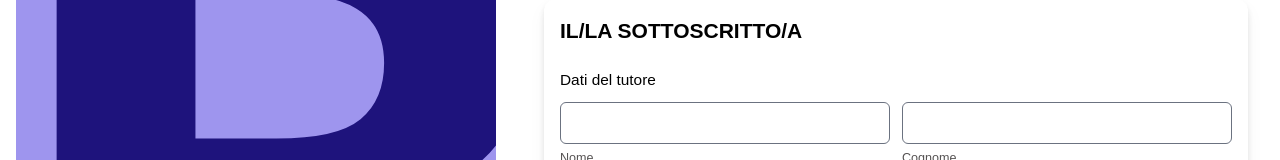
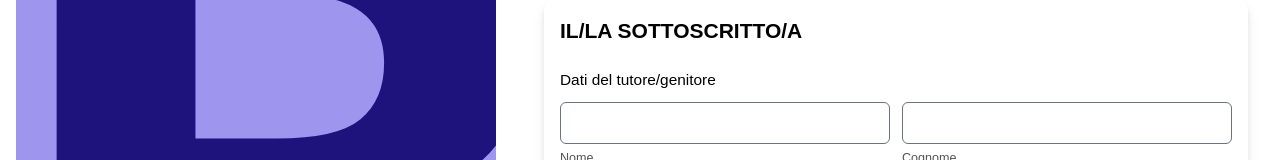
Before and after one commit to nicolofranceschi/galletto, a Next.js app: page /b in a window 1280 px wide. Shown: the part 231-391 px from the top of the page. Built offline with nearby package versions, Linux system fonts and the light colour scheme; no server answers.

Commit message:
final update

```diff
--- a/forms/DatiAnagrafici.jsx
+++ b/forms/DatiAnagrafici.jsx
@@ -9,7 +9,7 @@ export default function DatiAnagrafici() {
   return (
     <div className="flex flex-col gap-4">
       <Section title="IL/LA SOTTOSCRITTO/A" family="da_">
-        <Wrapper title="Dati del tutore">
+        <Wrapper title="Dati del tutore/genitore">
           <Input name="Nome" />
           <Input name="Cognome" />
         </Wrapper>
--- a/pages/b.jsx
+++ b/pages/b.jsx
@@ -222,7 +222,7 @@ export default function A() {
               </Section>
               <Section title="Manifestazione del consenso e presa visione (Privacy, Regolamento UE n. 2016/679 - Regolamento SSD e Campi estivi)">
               <CheckBox
-                  text="DICHIARO di aver provveduto al tesseramento del partecipante. 2. DICHIARO di aver preso visione del regolamento del camp, del regolamento interno e dello statuto della GSA ssd a rl condividendone le finalità istituzionali e i valori. 3. CONFERMO che in caso di rinuncia la quota ora saldata sarà restituita decurtata di 30.00 euro nel caso in cui la disdetta pervenga alla direzione in forma scritta almeno 15gg prima dell’inizio del camp oppure nel caso in cui disposizioni anticovid impediscano la realizzazione del camp. In tutti gli atri casi non sono previsti rimborsi parziali o totali o recuperi per giorni di assenza. 4. AUTORIZZO ad inviare comunicazioni tramite Email / SMS / WhatsApp in merito allo svolgimento delle attività SPORTIVE al telefono indicato sopra alla voce telefono principale utilizzato per comunicazioni broadcast. A tale scopo si richiede di salvare tra i propri contatti il numero 324 0957228, diversamente non sarà possibile ricevere i messaggi WhatsApp inviati tramite liste broadcast. 5. ACCETTO i termini e le condizioni della Privacy Policy"
+                  text="DICHIARO di aver provveduto al tesseramento del partecipante. 2. DICHIARO di aver preso visione del regolamento del camp, del regolamento interno e dello statuto della GSA ssd a rl condividendone le finalità istituzionali e i valori. 3. CONFERMO che in caso di rinuncia la quota ora saldata sarà restituita decurtata di 30.00 euro nel caso in cui la disdetta pervenga alla direzione in forma scritta almeno 15gg prima dell’inizio del camp oppure nel caso in cui disposizioni anticovid impediscano la realizzazione del camp. In tutti gli altri casi non sono previsti rimborsi parziali o totali o recuperi per giorni di assenza. 4. AUTORIZZO ad inviare comunicazioni tramite Email / SMS / WhatsApp in merito allo svolgimento delle attività SPORTIVE al telefono indicato sopra alla voce telefono principale utilizzato per comunicazioni broadcast. A tale scopo si richiede di salvare tra i propri contatti il numero 324 0957228, diversamente non sarà possibile ricevere i messaggi WhatsApp inviati tramite liste broadcast. 5. ACCETTO i termini e le condizioni della Privacy Policy"
                   label="Presa visione e accettazione dei"
                   registername="accetto"
                 >
```
